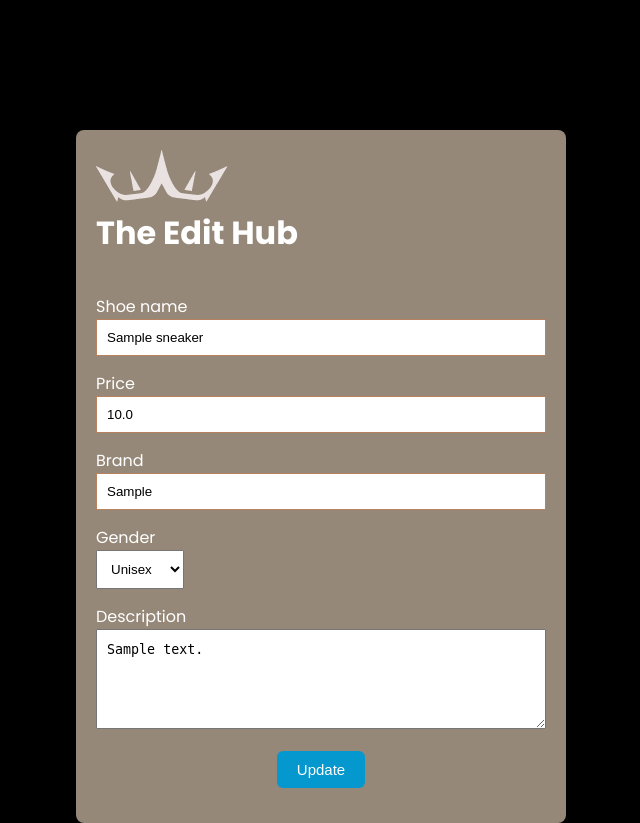
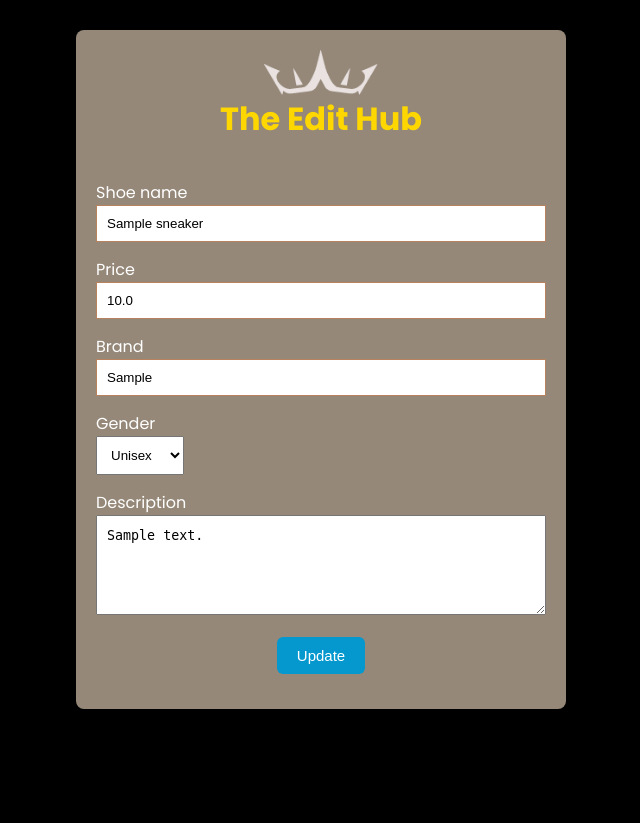
Before and after one commit to Emogy-reunion/E-commerce_app, a Flask app: page /update_product/1 in a window 1280 px wide. Shown: the whole page, without its empty margins (319-959 px from the left). After the commit the page ends 709 px from the top, so only its background shows below. Run offline with Flask 3, Linux system fonts and the light colour scheme; a user stored in the database is signed in; tables that the repository leaves empty hold one stand-in row (values such as "Sample post").

Commit message:
style the logo and the header on the updating uploads page

```diff
--- a/static/css/update_upload.css
+++ b/static/css/update_upload.css
@@ -10,7 +10,6 @@ html {
 }
 
 body {
-	margin-top: 60px;
 	background-color: black;
 	color: #fff;
 	display: flex;
@@ -21,11 +20,28 @@ body {
 }
 
 #container {
+	margin: 30px;
 	width: 450px;
-	margin-top: 70px;
 	background-color: #958878;
 	padding: 20px;
 	border-radius: 8px;
+}
+
+#crown {
+	width: 114px;
+	height: 45px;
+	margin-left: auto;
+	margin-right: auto;
+}
+
+#crown img {
+	width: 100%;
+	height: 100%:
+}
+
+#container h1 {
+	text-align: center;
+	color: gold;
 }
 
 .alert {
```
